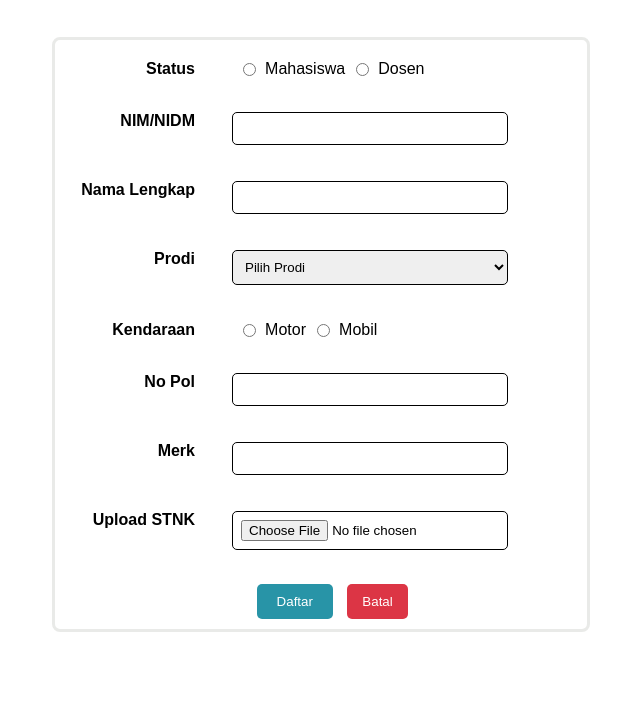
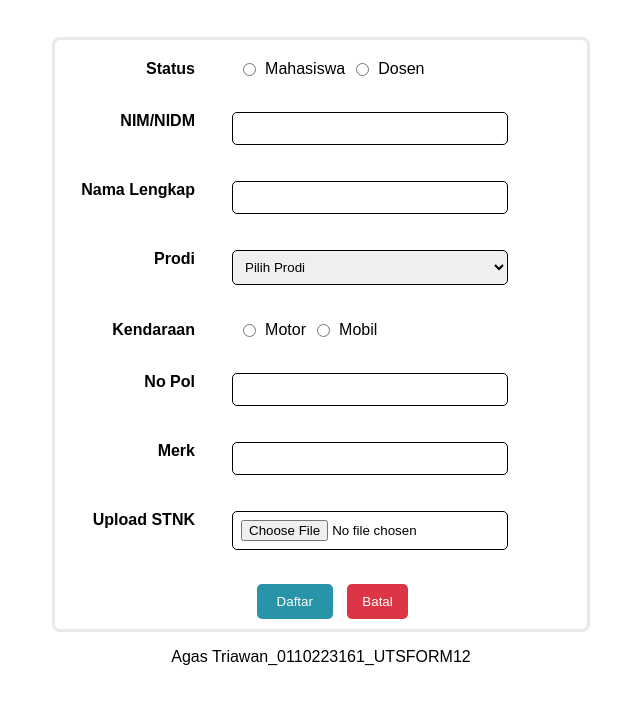
Before and after one commit to agastriawan/Praktikum_1, a plain HTML site: page praktikum_uts/Agas_Triawan_0110223161_UTSFORM12.html in a window 1280 px wide. Shown: the part 61-766 px from the top of the page, without its empty margins (319-959 px from the left). Drawn offline with Linux system fonts and the light colour scheme.

Commit message:
Praktikum UTS

```diff
--- a/praktikum_uts/index.html
+++ b/praktikum_uts/Agas_Triawan_0110223161_UTSFORM12.html
@@ -84,7 +84,11 @@
             </div>
 
         </form>
+
+        <p style="text-align: center;">Agas Triawan_0110223161_UTSFORM12</p>
+
     </div>
+
 
 </body>
 
```
